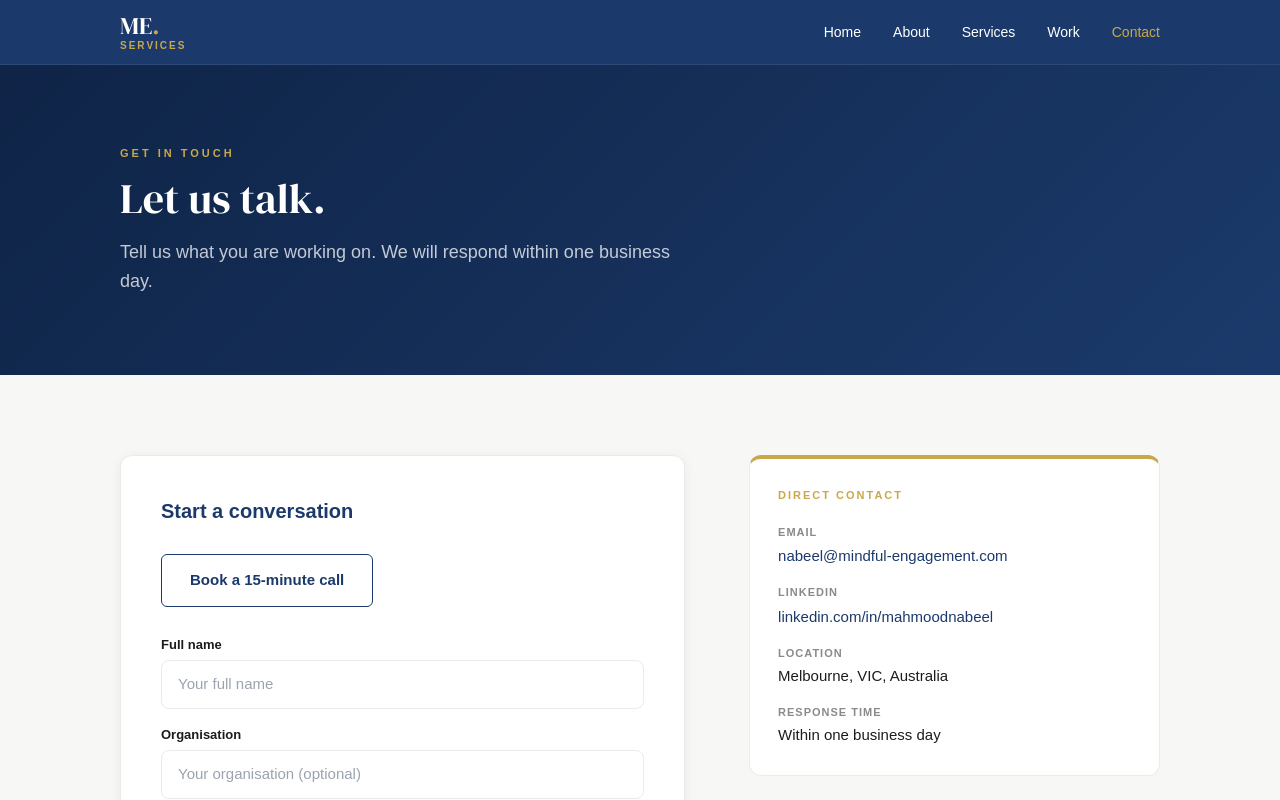
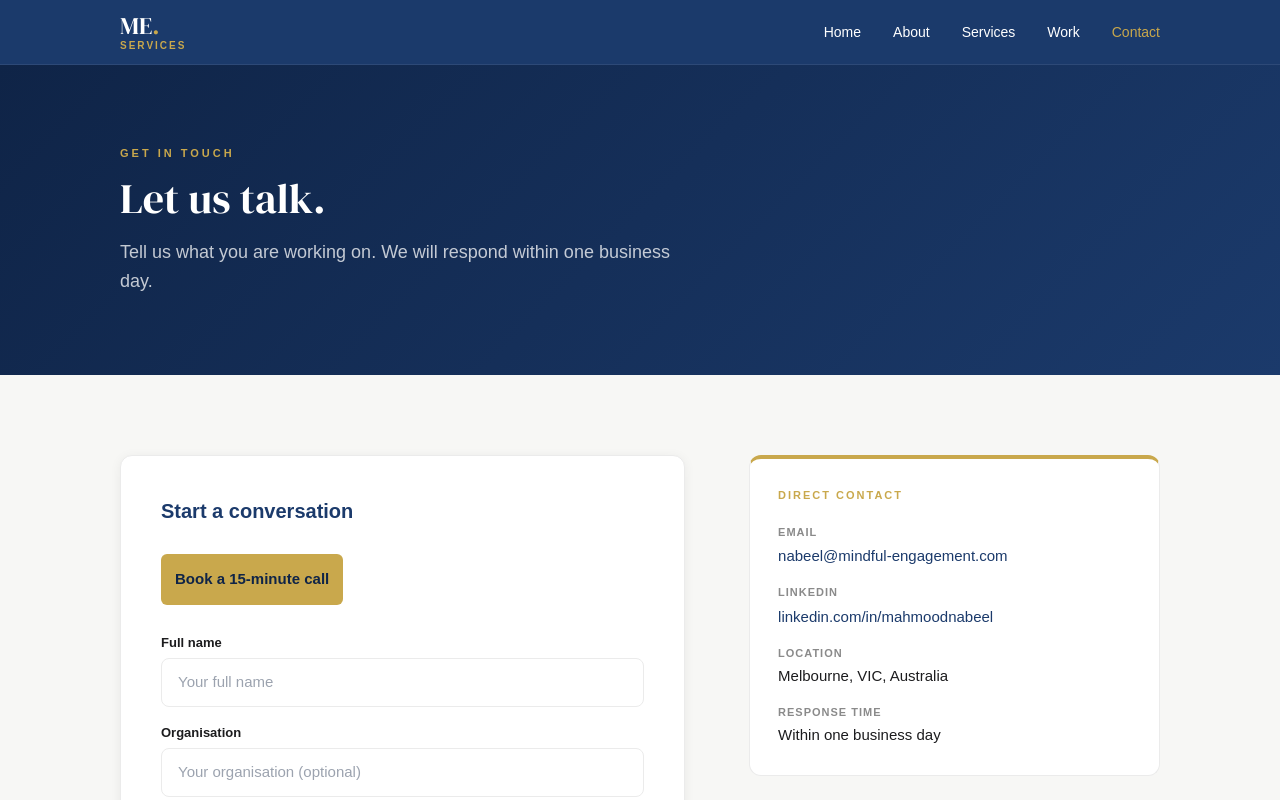
Before and after one commit to nab33lmahmood/me-services-site, a Next.js app: page /contact in a window 1280 px wide. Shown: the top 800 px of the page. Built offline with nearby package versions, Linux system fonts and the light colour scheme.

Commit message:
feat: add Vercel Analytics, ABN footer, and Bookings CTA

```diff
--- a/app/contact/page.tsx
+++ b/app/contact/page.tsx
@@ -46,7 +46,7 @@ export default function ContactPage() {
                   href="https://outlook.office.com/bookwithme/user/25c56a4fa3284335a44e6074818ec6b2@mindful-engagement.com/meetingtype/919g0__r40qOZkbF6AvhhA2?anonymous&ismsaljsauthenabled&ep=mCardFromTile"
                   target="_blank"
                   rel="noopener noreferrer"
-                  className="btn btn--outline contact-form-card__book"
+                  className="btn btn--gold-cta contact-form-card__book"
                 >
                   Book a 15-minute call
                 </a>
--- a/app/globals.css
+++ b/app/globals.css
@@ -1514,6 +1514,8 @@ body {
 .contact-form-card__book {
   display: inline-block;
   margin-bottom: 28px;
+  padding: 14px;
+  border: none;
 }
 
 .contact-form__group {
```
